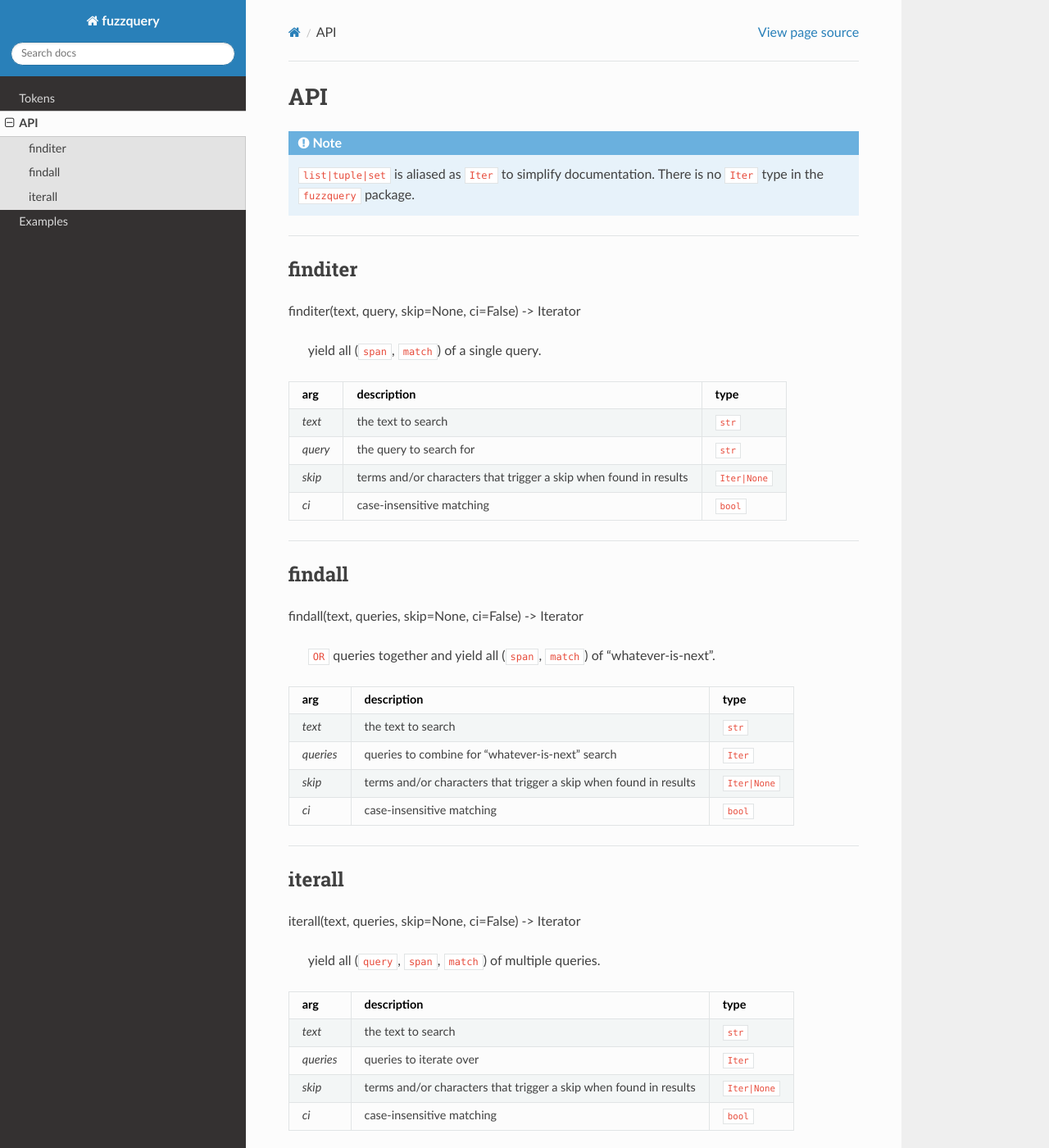
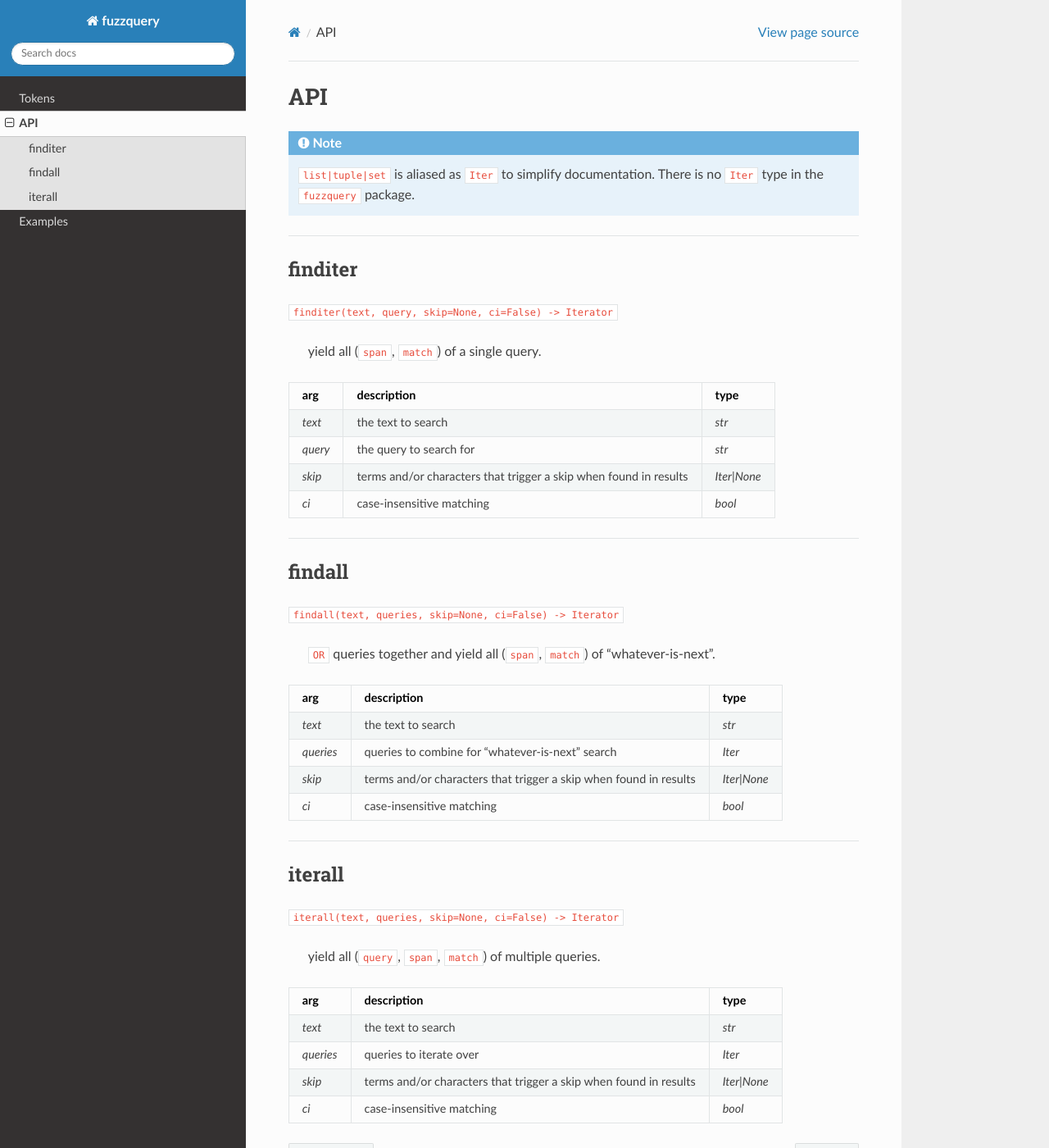
Before and after one commit to OneMadGypsy/fuzzquery, a Sphinx documentation site: the page built from docs/source/api.rst, in a window 1280 px wide and 1400 px high. Shown: the whole window at 82% size. Built offline with Sphinx 7.4.7 and the Read the Docs theme 2.0.0, drawn with Linux system fonts in a browser that asks for light colours.

```diff
--- a/docs/source/api.rst
+++ b/docs/source/api.rst
@@ -1,6 +1,7 @@
 API
 ========
 .. note::
+
   ``list|tuple|set`` is aliased as ``Iter`` to simplify documentation. There is no ``Iter`` type in the ``fuzzquery`` package.
 
 ----------
@@ -8,60 +9,60 @@ API
 finditer
 --------
 
-finditer(text, query, skip=None, ci=False) -> Iterator
+``finditer(text, query, skip=None, ci=False) -> Iterator``
 
   yield all (``span``, ``match``) of a single query.
 
-+----------+-------------------------------------------------------------------+----------------+
-| arg      | description                                                       | type           |
-+==========+===================================================================+================+
-|*text*    | the text to search                                                | ``str``        |
-+----------+-------------------------------------------------------------------+----------------+
-|*query*   | the query to search for                                           | ``str``        |
-+----------+-------------------------------------------------------------------+----------------+
-|*skip*    | terms and/or characters that trigger a skip when found in results | ``Iter|None``  |
-+----------+-------------------------------------------------------------------+----------------+
-|*ci*      | case-insensitive matching                                         | ``bool``       |
-+----------+-------------------------------------------------------------------+----------------+
++----------+-------------------------------------------------------------------+--------------+
+| arg      | description                                                       | type         |
++==========+===================================================================+==============+
+|*text*    | the text to search                                                | `str`        |
++----------+-------------------------------------------------------------------+--------------+
+|*query*   | the query to search for                                           | `str`        |
++----------+-------------------------------------------------------------------+--------------+
+|*skip*    | terms and/or characters that trigger a skip when found in results | `Iter|None`  |
++----------+-------------------------------------------------------------------+--------------+
+|*ci*      | case-insensitive matching                                         | `bool`       |
++----------+-------------------------------------------------------------------+--------------+
 
 ------------------
 
 findall
 -------
 
-findall(text, queries, skip=None, ci=False) -> Iterator
+``findall(text, queries, skip=None, ci=False) -> Iterator``
 
   ``OR`` queries together and yield all (``span``, ``match``) of "whatever-is-next".
 
-+-----------+-------------------------------------------------------------------+----------------+
-| arg       | description                                                       | type           |
-+===========+===================================================================+================+
-|*text*     | the text to search                                                | ``str``        |
-+-----------+-------------------------------------------------------------------+----------------+
-|*queries*  | queries to combine for "whatever-is-next" search                  | ``Iter``       |
-+-----------+-------------------------------------------------------------------+----------------+
-|*skip*     | terms and/or characters that trigger a skip when found in results | ``Iter|None``  |
-+-----------+-------------------------------------------------------------------+----------------+
-|*ci*       | case-insensitive matching                                         | ``bool``       |
-+-----------+-------------------------------------------------------------------+----------------+
++-----------+-------------------------------------------------------------------+--------------+
+| arg       | description                                                       | type         |
++===========+===================================================================+==============+
+|*text*     | the text to search                                                | `str`        |
++-----------+-------------------------------------------------------------------+--------------+
+|*queries*  | queries to combine for "whatever-is-next" search                  | `Iter`       |
++-----------+-------------------------------------------------------------------+--------------+
+|*skip*     | terms and/or characters that trigger a skip when found in results | `Iter|None`  |
++-----------+-------------------------------------------------------------------+--------------+
+|*ci*       | case-insensitive matching                                         | `bool`       |
++-----------+-------------------------------------------------------------------+--------------+
 
 ---------------
 
 iterall
 -------
 
-iterall(text, queries, skip=None, ci=False) -> Iterator
+``iterall(text, queries, skip=None, ci=False) -> Iterator``
 
   yield all (``query``, ``span``, ``match``) of multiple queries.
 
-+-----------+-------------------------------------------------------------------+----------------+
-| arg       | description                                                       | type           |
-+===========+===================================================================+================+
-|*text*     | the text to search                                                | ``str``        |
-+-----------+-------------------------------------------------------------------+----------------+
-|*queries*  | queries to iterate over                                           | ``Iter``       |
-+-----------+-------------------------------------------------------------------+----------------+
-|*skip*     | terms and/or characters that trigger a skip when found in results | ``Iter|None``  |
-+-----------+-------------------------------------------------------------------+----------------+
-|*ci*       | case-insensitive matching                                         | ``bool``       |
-+-----------+-------------------------------------------------------------------+----------------+
++-----------+-------------------------------------------------------------------+--------------+
+| arg       | description                                                       | type         |
++===========+===================================================================+==============+
+|*text*     | the text to search                                                | `str`        |
++-----------+-------------------------------------------------------------------+--------------+
+|*queries*  | queries to iterate over                                           | `Iter`       |
++-----------+-------------------------------------------------------------------+--------------+
+|*skip*     | terms and/or characters that trigger a skip when found in results | `Iter|None`  |
++-----------+-------------------------------------------------------------------+--------------+
+|*ci*       | case-insensitive matching                                         | `bool`       |
++-----------+-------------------------------------------------------------------+--------------+
```
